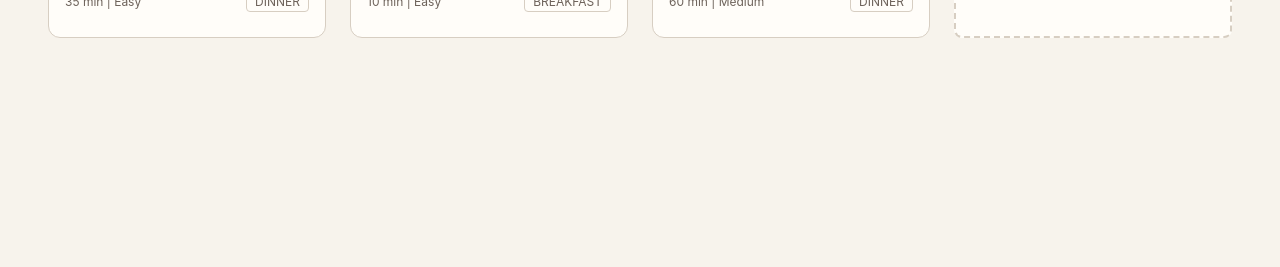
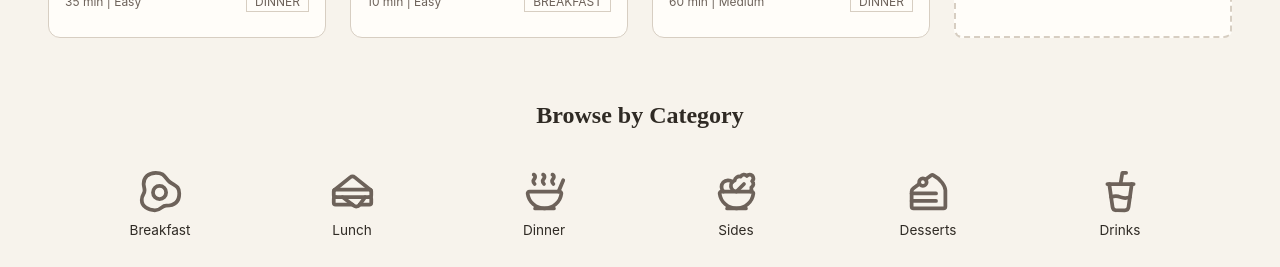
Before and after one commit to gracemccaffrey/recipe-box, a React (Vite) app: page / in a window 1280 px wide. Shown: the part 685-952 px from the top of the page. Before the commit the page ends 800 px from the top, so only its background shows below. Built offline with nearby package versions, Linux system fonts and the light colour scheme; a web font is replaced by a local one.

Commit message:
phase 1 - browse by category section

```diff
--- a/src/index.css
+++ b/src/index.css
@@ -23,6 +23,7 @@
   --space-3: 24px;
   --space-4: 32px;
   --space-5: 48px;
+  --space-6: 50px
 
   /* Border radius */
   --radius-sm: 4px;
--- a/src/pages/Home.css
+++ b/src/pages/Home.css
@@ -153,3 +153,51 @@
         min-height: 100px;
     }
 }
+
+/* Browse By Category */
+.browse-by-category {
+    padding: var(--space-4) var(--space-5);
+    text-align: center;
+}
+
+.browse-by-category h2 {
+    font-family: var(--font-heading);
+    font-size: 1.5rem;
+    color: var(--color-text-primary);
+    margin-bottom: var(--space-3);
+}
+
+.category-grid {
+    display: grid;
+    grid-template-columns: repeat(6, 1fr);
+    grid-area: var(--space-2);
+    padding-left: var(--space-2);
+    padding-right: var(--space-2);
+}
+
+.category-title {
+    display: flex;
+    flex-direction: column;
+    align-items: center;
+    gap: var(--space-1);
+    text-decoration: none;
+    color: var(--color-text-secondary);
+    padding: var(--space-2);
+    border-radius: var(--radius-md);
+    transition: color 0.2s ease;
+}
+
+.category:hover {
+    color: var(--color-text-primary);
+}
+
+.category-title span {
+    font-size: 0.85rem;
+    color: var(--color-text-primary);
+}
+
+@media (max-width: 768px) {
+    .category-grid {
+        grid-template-columns: repeat(3, 1fr);
+    }
+}
--- a/src/pages/Home.tsx
+++ b/src/pages/Home.tsx
@@ -2,6 +2,7 @@ import { useNavigate } from 'react-router-dom'
 import { Link } from 'react-router-dom'
 import { recipes } from '../data/recipes'
 import RecipeCard from '../components/RecipeCard'
+import { EggFried, Sandwich, Soup, Salad, CakeSlice, CupSoda } from 'lucide-react'
 import './Home.css'
 
 function Home() {
@@ -10,6 +11,14 @@ function Home() {
     const recentRecipes = recipes.slice(-4)
     const placeholderCount = Math.max(0, 4 - recentRecipes.length)
 
+    const categories = [
+        {name: 'Breakfast', icon: <EggFried size={45} />},
+        {name: 'Lunch', icon: <Sandwich size={45} />},
+        {name: 'Dinner', icon: <Soup size={45} />},
+        {name: 'Sides', icon: <Salad size={45} />},
+        {name: 'Desserts', icon: <CakeSlice size={45} />},
+        {name: 'Drinks', icon: <CupSoda size={45} />}
+    ]
     return (
         <div className="home">
             <section className="hero">
@@ -42,6 +51,22 @@ function Home() {
                     ))}
                 </div>
             </section>
+
+            <section className="browse-by-category">
+                <h2>Browse by Category</h2>
+                <div className="category-grid">
+                    {categories.map(category => (
+                        <Link
+                            to={`recipes?categories=${category.name}`}
+                            key={category.name}
+                            className="category-title"
+                        >
+                            {category.icon}
+                            <span>{category.name}</span>
+                        </Link>
+                    ))}
+                </div>
+            </section>
         </div>
     )
 }
--- a/src/types.ts
+++ b/src/types.ts
@@ -8,7 +8,7 @@ export interface Recipe {
     servings: number
     ingredients: {name: string; amount: string }[]
     steps: string[]
-    category: 'Breakfast' | 'Lunch' | 'Dinner' | 'Appetizer' | 'Side' | 'Dessert'
+    category: 'Breakfast' | 'Lunch' | 'Dinner' | 'Drink' | 'Side' | 'Dessert'
     cuisine?: string
     photoUrl?: string
     tags: string[]
```
